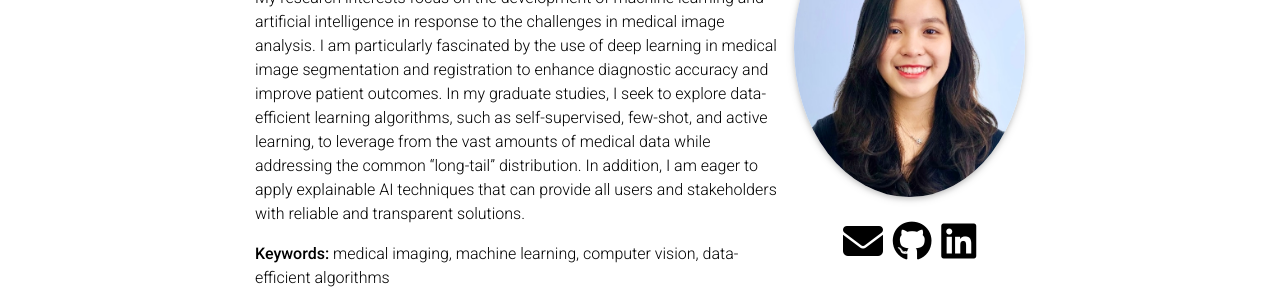
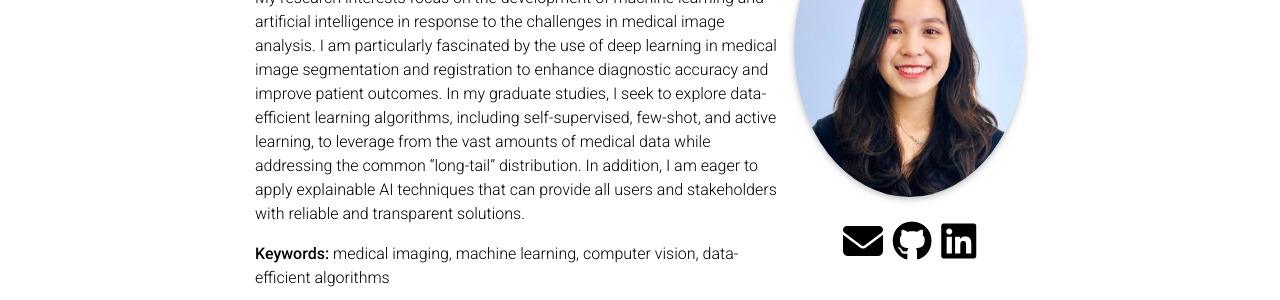
Before and after one commit to uyenle-gh/uyenle-gh.github.io, a Jekyll site: the page built from _pages/about.md, in a window 1280 px wide. Shown: the part 303-603 px from the top of the page. Built offline with Jekyll 4.4.1, drawn with Linux system fonts in a browser that asks for light colours; full-size pictures stand in for the smaller copies a plugin makes; comment, search, counter and statistics services are not loaded; a style sheet for code colours, icons or effects is not loaded; some of the changed text lies outside the part shown.

```diff
--- a/_pages/about.md
+++ b/_pages/about.md
@@ -16,6 +16,6 @@
 
 I am an undergraduate student at Denison University, pursuing a BS in Applied Mathematics and a BA in Computer Science. <strong>I am actively seeking PhD opportunities for Fall 2024.</strong>
 
-My research interests focus on the development of machine learning and artificial intelligence in response to the challenges in medical image analysis. I am particularly fascinated by the use of deep learning in medical image segmentation and registration to enhance diagnostic accuracy and improve patient outcomes. In my graduate studies, I seek to explore data-efficient learning algorithms, such as self-supervised, few-shot, and active learning, to leverage from the vast amounts of medical data while addressing the common "long-tail" distribution. In addition, I am eager to apply explainable AI techniques that can provide all users and stakeholders with reliable and transparent solutions.
+My research interests focus on the development of machine learning and artificial intelligence in response to the challenges in medical image analysis. I am particularly fascinated by the use of deep learning in medical image segmentation and registration to enhance diagnostic accuracy and improve patient outcomes. In my graduate studies, I seek to explore data-efficient learning algorithms, including self-supervised, few-shot, and active learning, to leverage from the vast amounts of medical data while addressing the common "long-tail" distribution. In addition, I am eager to apply explainable AI techniques that can provide all users and stakeholders with reliable and transparent solutions.
 
 <strong>Keywords:</strong> medical imaging, machine learning, computer vision, data-efficient algorithms
```
